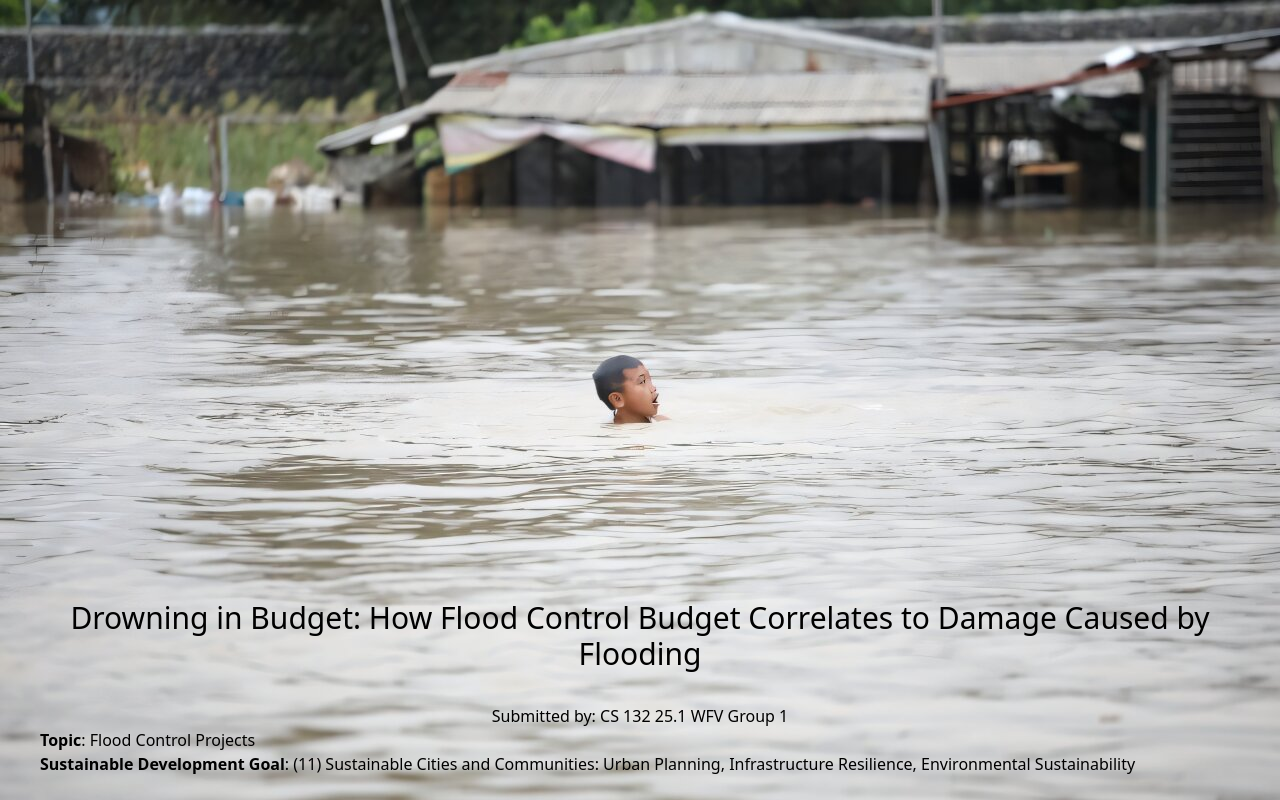
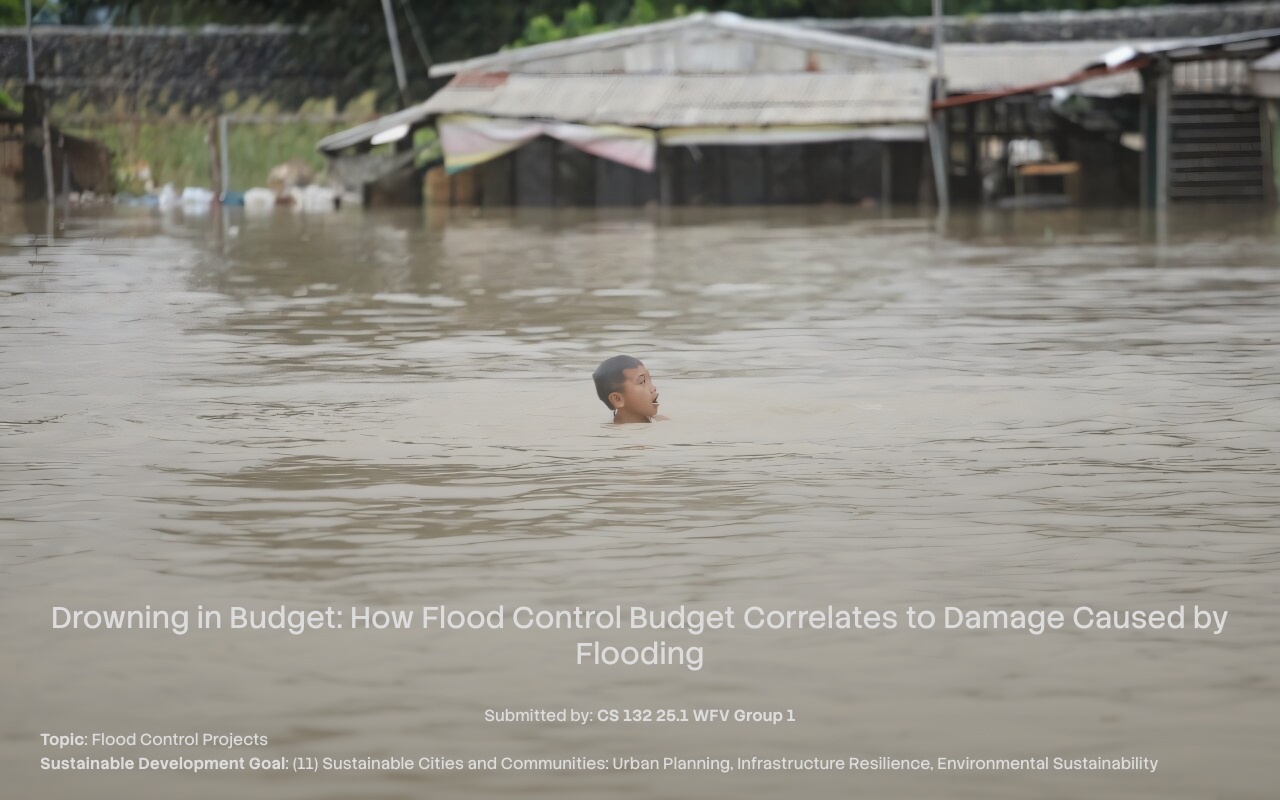
Before and after one commit to galierie/drowning-in-budget, a SvelteKit app: page / in a window 1280 px wide. Shown: the top 800 px of the page. Built offline with nearby package versions, Linux system fonts and the light colour scheme.

Commit message:
feat: add theme

```diff
--- a/src/app.css
+++ b/src/app.css
@@ -1 +1,3 @@
+@import url('$lib/fonts/StackSans/font.css') layer(base);
 @import 'tailwindcss';
+@import './lib/theme.css' layer(theme);
--- a/src/app.html
+++ b/src/app.html
@@ -8,7 +8,7 @@
 		</title>
 		%sveltekit.head%
 	</head>
-	<body data-sveltekit-preload-data="hover">
+	<body data-sveltekit-preload-data="hover" class="font-stacksans">
 		<div>%sveltekit.body%</div>
 	</body>
 </html>
--- /dev/null
+++ b/src/lib/theme.css
@@ -0,0 +1,15 @@
+@theme inline {
+  --font-stacksans: StackSans;
+  --color-olive-haze-50: #f4f4f2;
+  --color-olive-haze-100: #e3e2de;
+  --color-olive-haze-200: #cac7be;
+  --color-olive-haze-300: #aba699;
+  --color-olive-haze-400: #918a7a;
+  --color-olive-haze-500: #847d6e;
+  --color-olive-haze-600: #71685d;
+  --color-olive-haze-700: #5c534c;
+  --color-olive-haze-800: #4f4944;
+  --color-olive-haze-900: #46403d;
+  --color-olive-haze-950: #272321;
+  --color-foreground: #dcdcdc;
+}
--- a/src/routes/+page.svelte
+++ b/src/routes/+page.svelte
@@ -12,7 +12,7 @@
 <h1 class="mb-8 text-center text-3xl">
 	Drowning in Budget: How Flood Control Budget Correlates to Damage Caused by Flooding
 </h1>
-<p class="text-center">Submitted by: CS 132 25.1 WFV Group 1</p>
+<p class="text-center">Submitted by: <b>CS 132 25.1 WFV Group 1</b></p>
 <p><b>Topic</b>: Flood Control Projects</p>
 <p>
 	<b>Sustainable Development Goal</b>: (11) Sustainable Cities and Communities: Urban Planning,
@@ -99,14 +99,14 @@
 	<a
 		target="_blank"
 		href="https://docs.google.com/spreadsheets/d/1L5P4t8nBkBhUKDnGK6RVSqPo_8ItdH7pC6P_bCUHJoY/edit?gid=0#gid=0"
-		class="text-blue-400 underline">Dataset</a
+		class="text-olive-haze-200 underline">Dataset</a
 	>
 </h1>
 <p class="text-center">
 	Link to Dataset: <a
 		target="_blank"
 		href="https://docs.google.com/spreadsheets/d/1L5P4t8nBkBhUKDnGK6RVSqPo_8ItdH7pC6P_bCUHJoY/edit?gid=0#gid=0"
-		class="text-blue-400 underline"
+		class="text-olive-haze-200 underline"
 		>https://docs.google.com/spreadsheets/d/1L5P4t8nBkBhUKDnGK6RVSqPo_8ItdH7pC6P_bCUHJoY/edit?gid=0#gid=0</a
 	>
 </p>
@@ -118,7 +118,7 @@
 		Department of Public Works and Highways <a
 			target="_blank"
 			href="http://kaggle.com/datasets/bwandowando/dpwh-flood-control-projects"
-			class="text-blue-400 underline">Flood Control Projects (Kaggle)</a
+			class="text-olive-haze-200 underline">Flood Control Projects (Kaggle)</a
 		>
 
 		<ul class="ml-6 list-inside list-disc">
@@ -126,7 +126,7 @@
 				The dataset is taken from the <a
 					target="_blank"
 					href="https://sumbongsapangulo.ph/"
-					class="text-blue-400 underline">flood control project list</a
+					class="text-olive-haze-200 underline">flood control project list</a
 				> recently released by the government.
 			</li>
 			<li><b>Dataset Size</b>: 9855 data points/projects</li>
@@ -140,11 +140,11 @@
 				These reports are from <a
 					target="_blank"
 					href="https://ndrrmc.gov.ph/disaster-reports.html"
-					class="text-blue-400 underline">NDRRMC</a
+					class="text-olive-haze-200 underline">NDRRMC</a
 				>, but are searched via the
 				<a
 					href="https://www.adrc.asia/latest_disaster.php?country%5B%5D=608&event%5B%5D=8&event%5B%5D=10&event%5B%5D=11&event%5B%5D=21&event%5B%5D=22&event%5B%5D=28&event%5B%5D=30&event%5B%5D=31&event%5B%5D=32&word=&duration_start=&duration_end=&order=1&per_page=25"
-					class="text-blue-400 underline">Asian Disaster Reduction Center</a
+					class="text-olive-haze-200 underline">Asian Disaster Reduction Center</a
 				> since the Situational Reports webpage in NDRRMC is inaccessible.
 			</li>
 			<li>
@@ -232,7 +232,7 @@
 		<a
 			target="_blank"
 			href="https://phys.org/news/2024-10-philippines-stranded-storm-death-toll.html"
-			class="text-blue-400 underline"
+			class="text-olive-haze-200 underline"
 			>https://phys.org/news/2024-10-philippines-stranded-storm-death-toll.html</a
 		>
 	</p>
@@ -244,7 +244,7 @@
 		<a
 			target="_blank"
 			href="https://www.pna.gov.ph/articles/1256868"
-			class="text-blue-400 underline">https://www.pna.gov.ph/articles/1256868</a
+			class="text-olive-haze-200 underline">https://www.pna.gov.ph/articles/1256868</a
 		>
 	</p>
 	<p class="-indent-6">
@@ -252,7 +252,7 @@
 		<a
 			target="_blank"
 			href="https://weltrisikobericht.de/worldriskreport/"
-			class="text-blue-400 underline">https://weltrisikobericht.de/worldriskreport/</a
+			class="text-olive-haze-200 underline">https://weltrisikobericht.de/worldriskreport/</a
 		>
 	</p>
 	<p class="-indent-6">
@@ -260,7 +260,7 @@
 		<a
 			target="_blank"
 			href="https://www.rappler.com/newsbreak/iq/what-is-flood-control-project/"
-			class="text-blue-400 underline"
+			class="text-olive-haze-200 underline"
 			>https://www.rappler.com/newsbreak/iq/what-is-flood-control-project/</a
 		>
 	</p>
```
